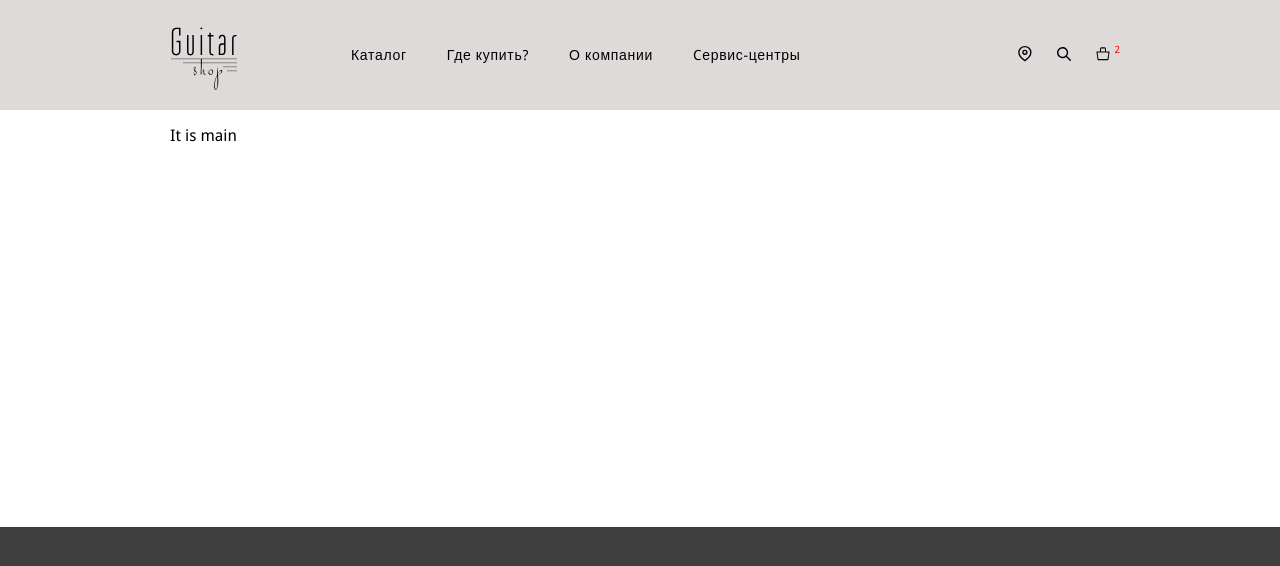
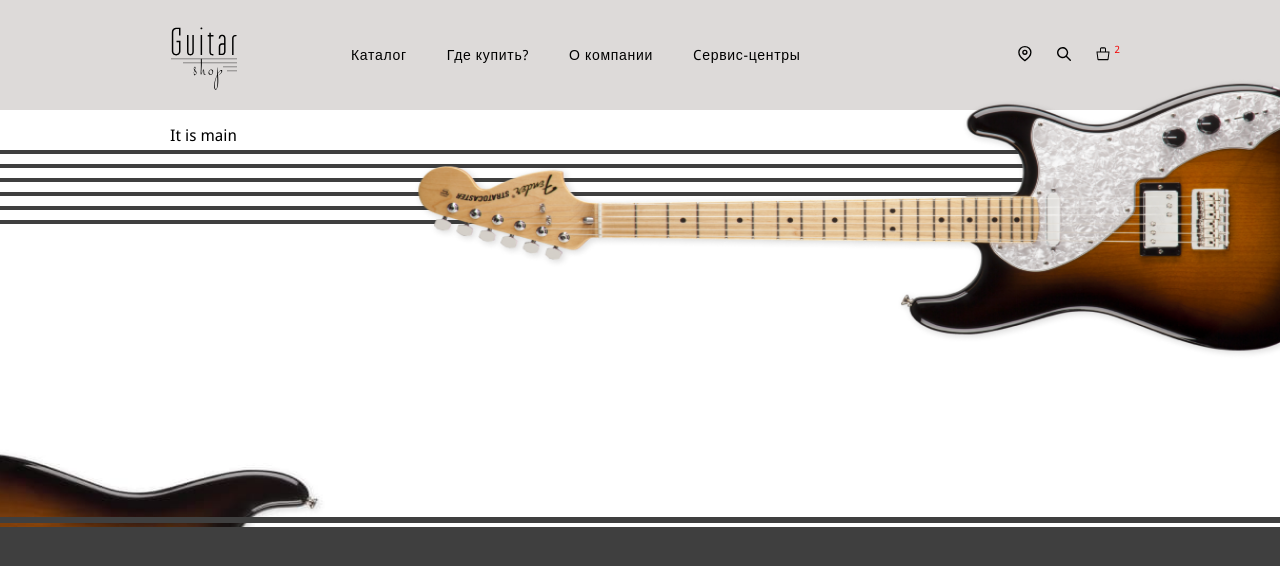
Before and after one commit to libertasia/guitar_shop_erokhina, a React (Create React App) app: page / in a window 1280 px wide. Shown: the top 566 px of the page. Built offline with nearby package versions, Linux system fonts and the light colour scheme.

Commit message:
Added backgound images to header and footer

```diff
--- a/src/scss/blocks/footer.scss
+++ b/src/scss/blocks/footer.scss
@@ -2,4 +2,32 @@
   flex: 0 0 auto;
   background-color: $footer-background-color;
   min-height: 273px;
+  position: relative;
+
+  &::after {
+    content: "";
+    position: absolute;
+    z-index: -1;
+    top: -79px;
+    left: -59px;
+    width: 868px;
+    height: 279px;
+    background-image: url('../../img/background-image-guitar-footer@1x.jpg');
+    background-size: 868px 279px;
+    background-repeat: no-repeat;
+
+    @media (min-resolution: 2dppx) {
+      background-image: url("../../img/background-image-guitar-footer@2x.jpg");
+    }
+  }
+
+  &::before {
+    content: "";
+    position: absolute;
+    top: -10px;
+    width: 100%;
+    height: 6px;
+    background-color: $footer-background-color;
+    background-repeat: no-repeat;
+  }
 }
--- a/src/scss/blocks/header.scss
+++ b/src/scss/blocks/header.scss
@@ -1,6 +1,40 @@
 .header {
   flex: 0 0 auto;
   background-color: $header-background-color;
+  position: relative;
+
+  &::after {
+    content: "";
+    position: absolute;
+    top: 78px;
+    right: 0;
+    width: 868px;
+    height: 282px;
+    background-image: url('../../img/background-image-header@1x.png');
+    background-size: 868px 282px;
+    background-repeat: no-repeat;
+
+    @media (min-resolution: 2dppx) {
+      background-image: url("../../img/background-image-header@2x.png");
+    }
+  }
+
+  &::before {
+    content: "";
+    position: absolute;
+    bottom: -134px;
+    width: 100%;
+    height: 94px;
+    background-image: linear-gradient($footer-background-color, $footer-background-color),
+    linear-gradient($footer-background-color, $footer-background-color),
+    linear-gradient($footer-background-color, $footer-background-color),
+    linear-gradient($footer-background-color, $footer-background-color),
+    linear-gradient($footer-background-color, $footer-background-color),
+    linear-gradient($footer-background-color, $footer-background-color);
+    background-size: 100% 4px, 100% 4px, 100% 4px, 100% 4px, 100% 4px, 100% 4px;
+    background-repeat: no-repeat;
+    background-position: 0 0, 0 14px, 0 28px, 0 42px, 0 56px, 0 70px;
+  }
 }
 
 .header__logo {
--- a/src/scss/variables.scss
+++ b/src/scss/variables.scss
@@ -18,7 +18,6 @@
 // $grey: #707C87;
 // $light: #E0E1EA;
 // $light-grey: #C1C2CA;
-// $line-color: #C4C4C4;
 // $red: red;
 // $light-text-color: #2B3C4F;
 
```
Also changed, not shown: src/img/background-image-header@1x.png (added), src/img/background-image-header@2x.png (added).
